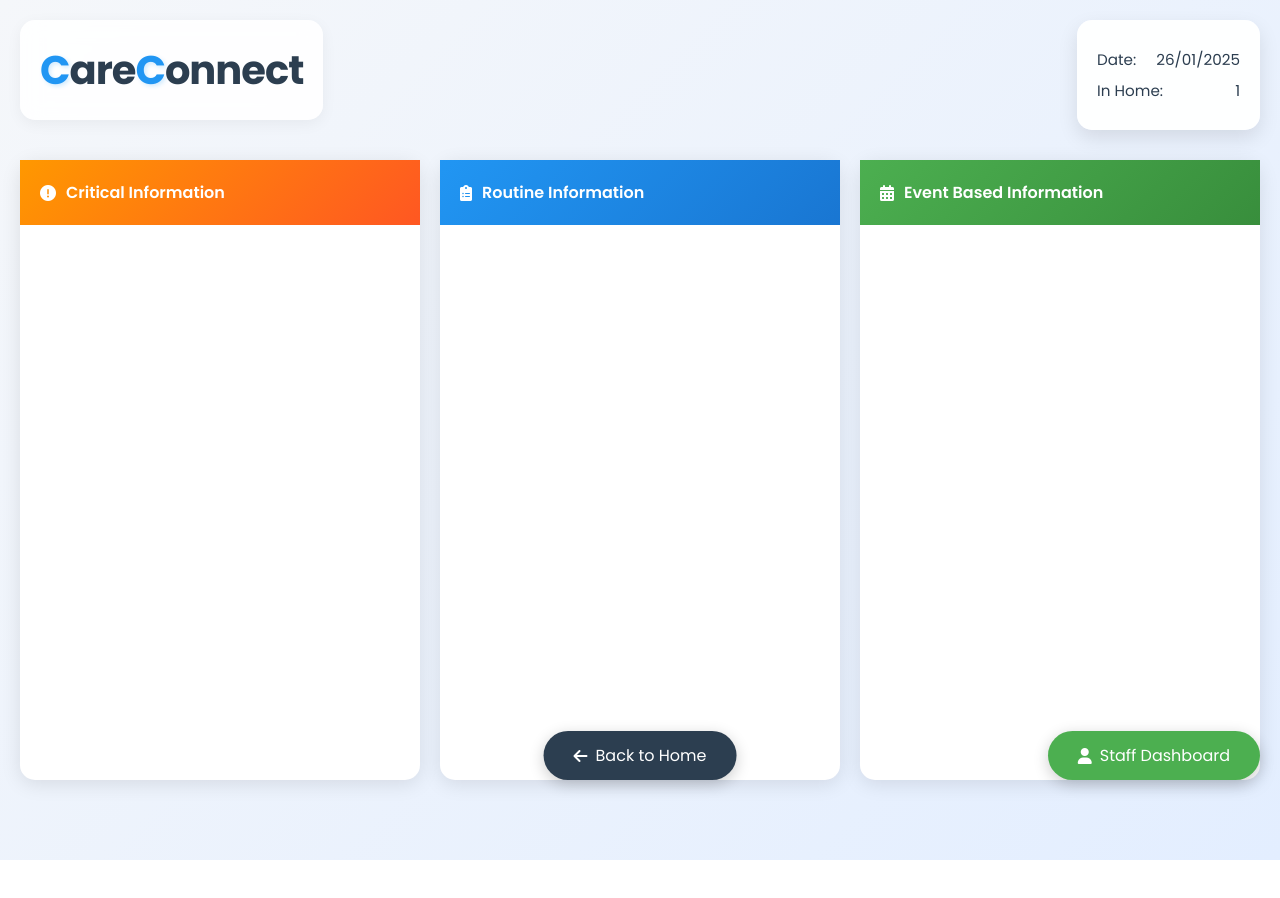
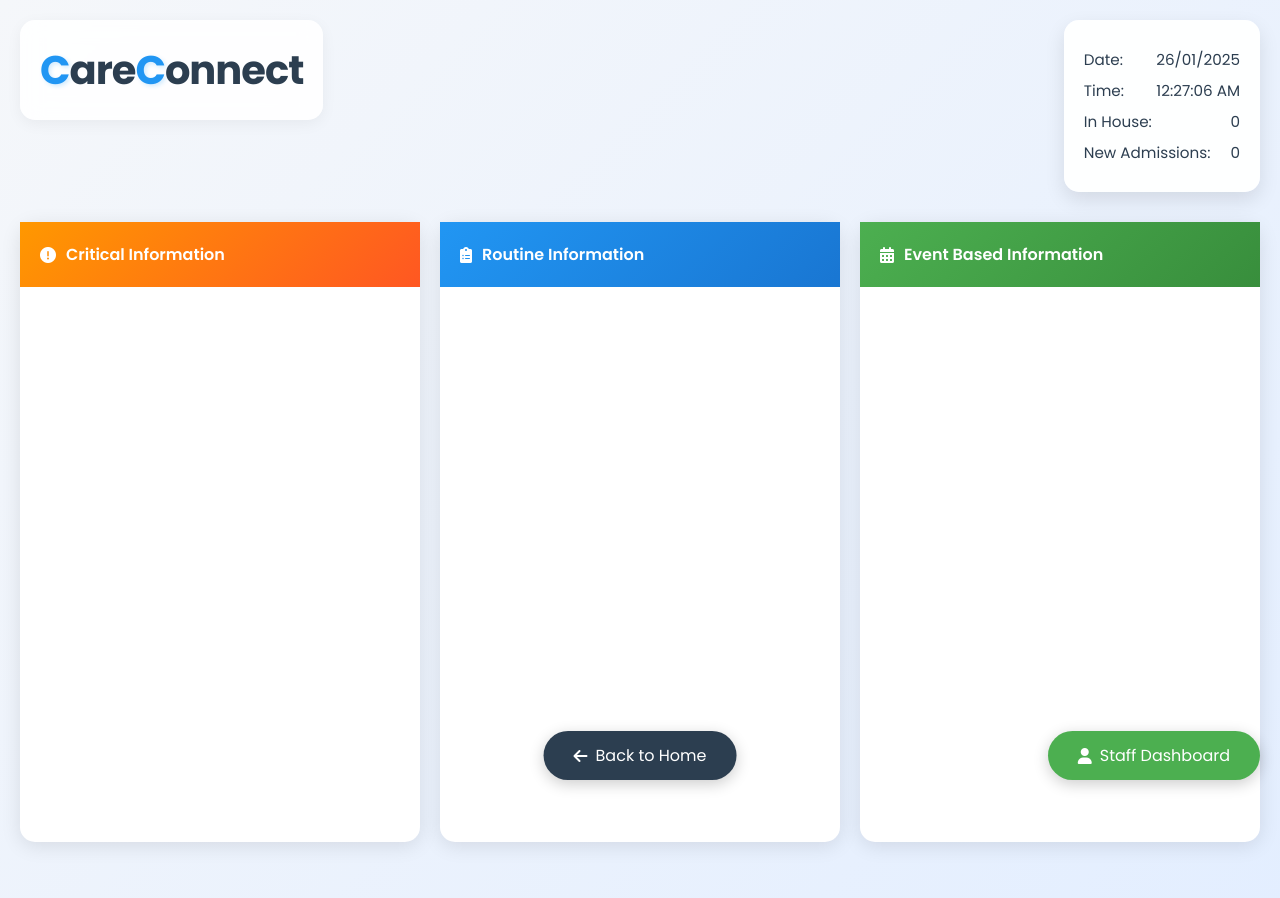
Before and after one commit to D-sumanth/careconnect_2, a website: page public/dashboard.html in a window 1280 px wide. Before the commit the page ends 860 px from the top, so only its background shows below. Drawn offline with Linux system fonts and the light colour scheme; no server answers.

Commit message:
updated date time in dashboards

```diff
--- a/public/dashboard.html
+++ b/public/dashboard.html
@@ -19,8 +19,9 @@
 
       <div class="info-box">
         <p>Date: <span id="current-date"></span></p>
-        <!-- <p>Time: <span id="current-time"></span></p> -->
-        <p>In Home: <span>1</span></p>
+        <p>Time: <span id="current-time"></span></p>
+        <p>In House: <span id="in-house-display">0</span></p>
+        <p>New Admissions: <span id="new-admissions-display">0</span></p>
         <!-- <p>Discharges: <span>1</span></p>
             <p>New Admissions: <span>1</span></p> -->
       </div>
@@ -68,22 +69,24 @@
     </a>
 
     <script>
+      // Keep your existing date/time update function
       function updateDateTime() {
         const now = new Date();
         const dd = String(now.getDate()).padStart(2, "0");
         const mm = String(now.getMonth() + 1).padStart(2, "0");
         const yyyy = now.getFullYear();
-        // const time = now.toLocaleTimeString();
+        const time = now.toLocaleTimeString();
 
         document.getElementById(
           "current-date"
         ).textContent = `${dd}/${mm}/${yyyy}`;
-        //document.getElementById('current-time').textContent = time;
+        document.getElementById("current-time").textContent = time;
       }
 
       updateDateTime();
       setInterval(updateDateTime, 1000);
     </script>
     <script src="js/dashboard.js"></script>
+    <script src="/js/shared.js"></script>
   </body>
 </html>
```
Also changed, not shown: public/staff-dashboard.html (+3 -3 lines).
